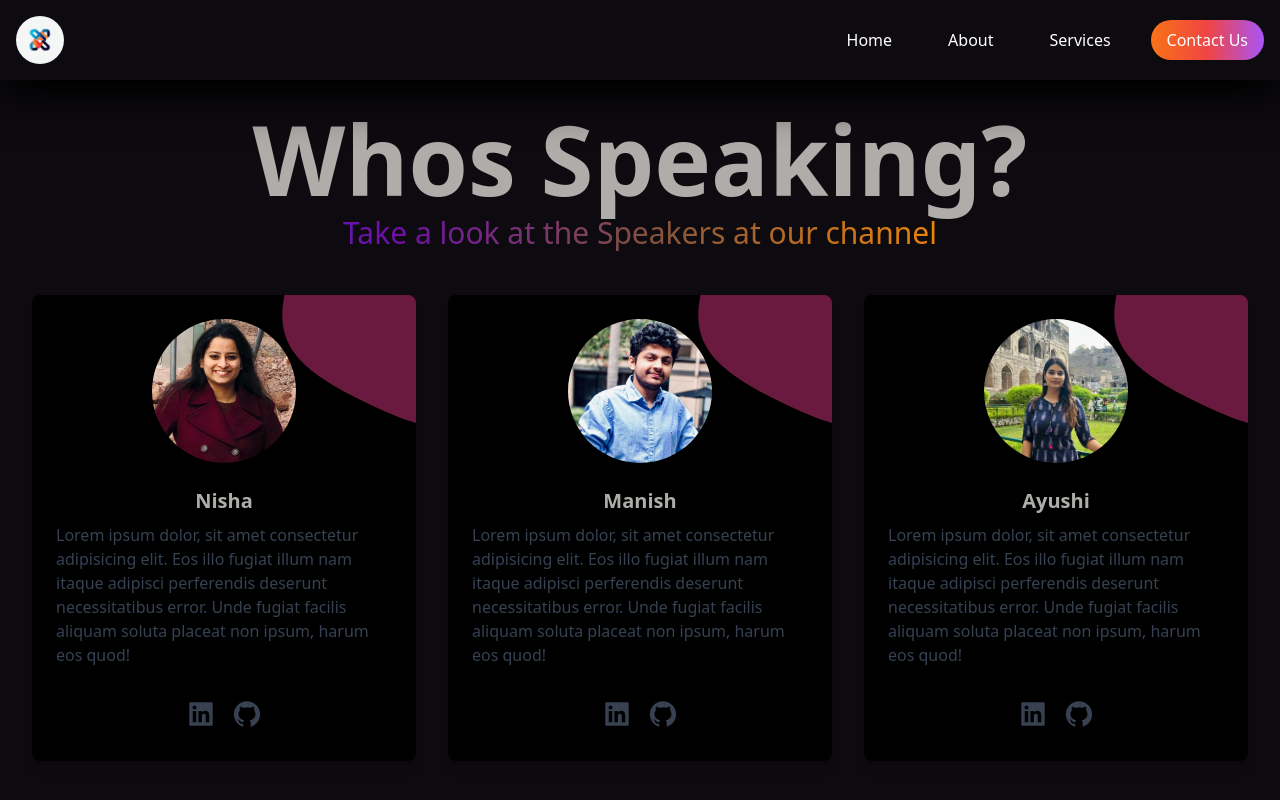
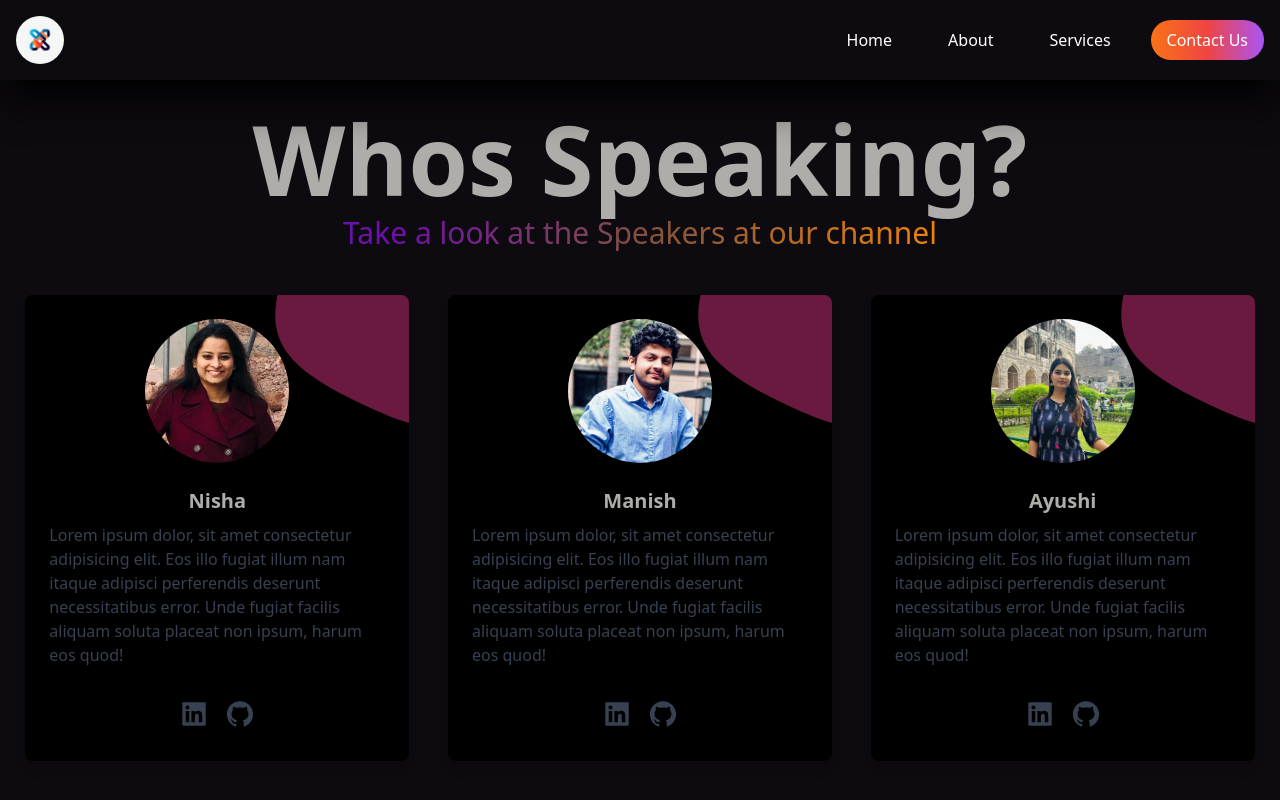
Before and after one commit to AlgoManiacZ/AlgoManiacZ_Revamped, a React (Vite) app in the folder algoManiacZ/: page / in a window 1280 px wide. Shown: the top 800 px of the page. Built offline with nearby package versions, Linux system fonts and the light colour scheme.

Commit message:
Applied Gap Between Cards

```diff
--- a/algoManiacZ/src/components/Speakers/SpeakerSection.jsx
+++ b/algoManiacZ/src/components/Speakers/SpeakerSection.jsx
@@ -23,7 +23,7 @@ const SpeakerSection = () => {
           Take a look at the Speakers at our channel
         </p>
       </div>
-      <div className="grid grid-cols-1  lg:grid-cols-3 md:grid-cols-2 lg:mt-4  px-4">
+      <div className="grid gap-5 grid-cols-1  lg:grid-cols-3 md:grid-cols-2 lg:mt-4  px-4">
         {Speakers.map((speaker) => {
           return (
             <Card
```
